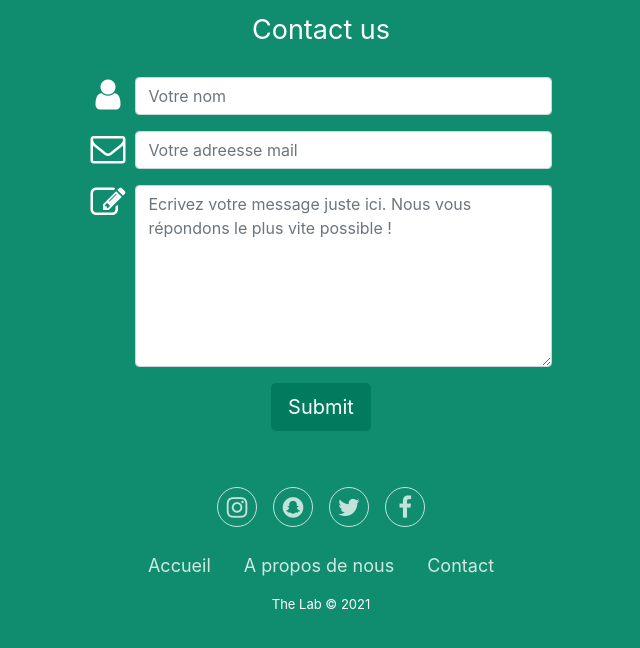
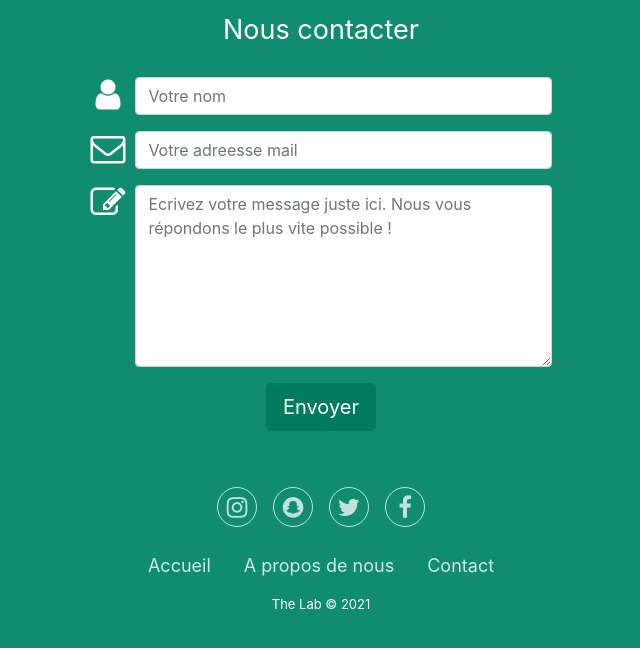
Before and after one commit to alexandrehaas/IIM-A4-Django, a Django app: page /contact in a window 1280 px wide. Shown: the part 72-720 px from the top of the page, without its empty margins (319-959 px from the left). Run offline with Django 3.2, Linux system fonts and the light colour scheme; some libraries are stand-ins or nearby versions.

Commit message:
Update contact.html

```diff
--- a/project/templates/project/contact.html
+++ b/project/templates/project/contact.html
@@ -8,7 +8,7 @@
         <div class="col-md-12">
             <div class="well well-sm">
                 <form class="w-100 d-flex align-items-center flex-column">
-                    <p class="text-xs-center title">Contact us</p>
+                    <p class="text-xs-center title">Nous contacter</p>
 
                     <div class="form-group w-75 d-flex flex-row justify-content-center">
                         <span style="margin-right: 10px;"><i style="padding: 0px 5px;" class="fa fa-user bigicon"></i></span>
@@ -33,7 +33,7 @@
 
                     <div class="form-group">
                         <div>
-                            <button type="submit" class="btn btn-primary btn-lg">Submit</button>
+                            <button type="submit" class="btn btn-primary btn-lg">Envoyer</button>
                         </div>
                     </div>
                 </form>
```
